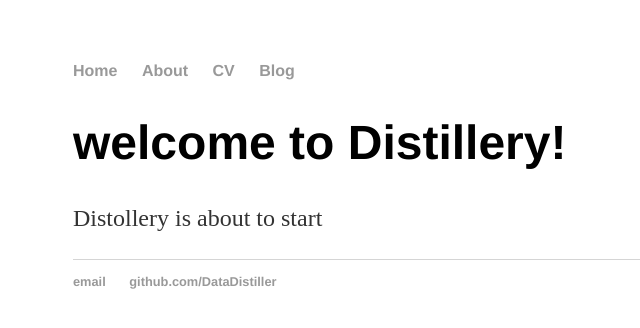
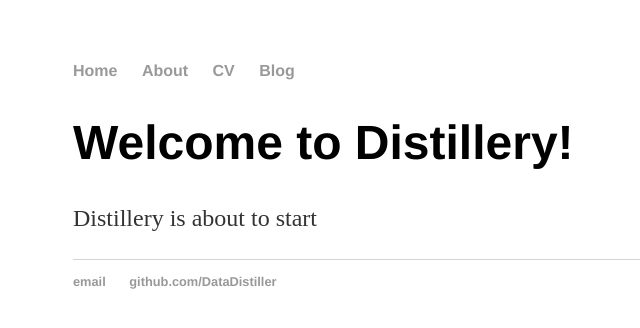
Before and after one commit to DataDistiller/DataDistiller.github.io, a Jekyll site: the page built from index.html, in a window 1280 px wide. Shown: the top 328 px of the page, without its empty margins (119-759 px from the left). Built offline with Jekyll 4.4.1, drawn with Linux system fonts in a browser that asks for light colours.

Commit message:
Update index.html

```diff
--- a/index.html
+++ b/index.html
@@ -4,6 +4,6 @@ title: Data Distiller
 ---
 
 		<div class="blurb">
-			<h1>welcome to Distillery!</h1>
-			<p>Distollery is about to start</p>
+			<h1>Welcome to Distillery!</h1>
+			<p>Distillery is about to start</p>
 		</div>
```
